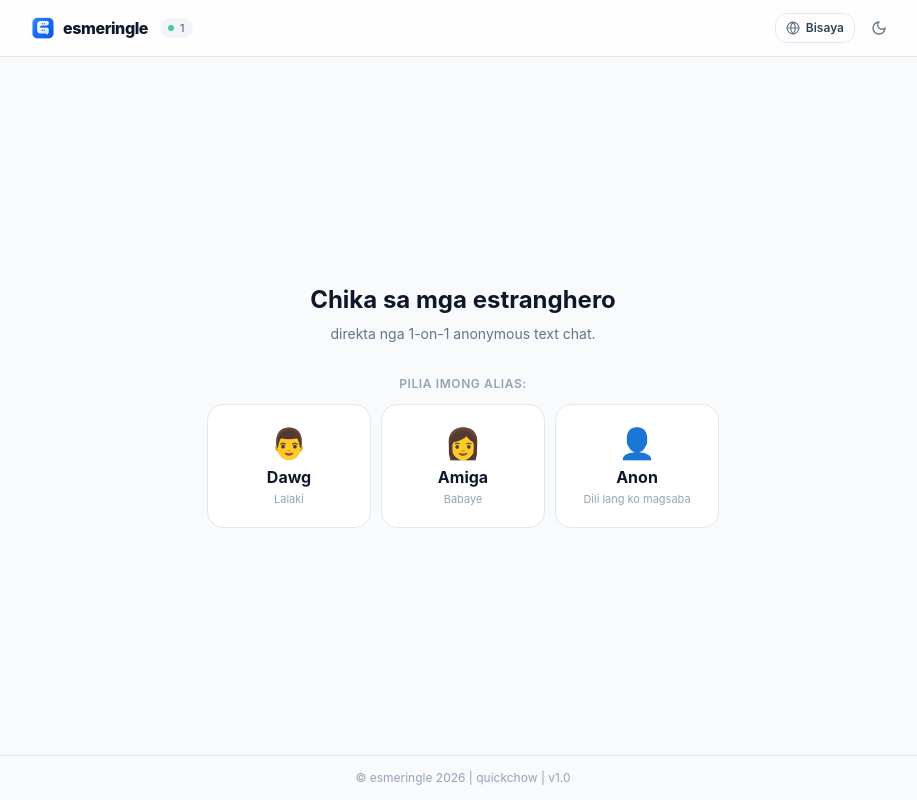
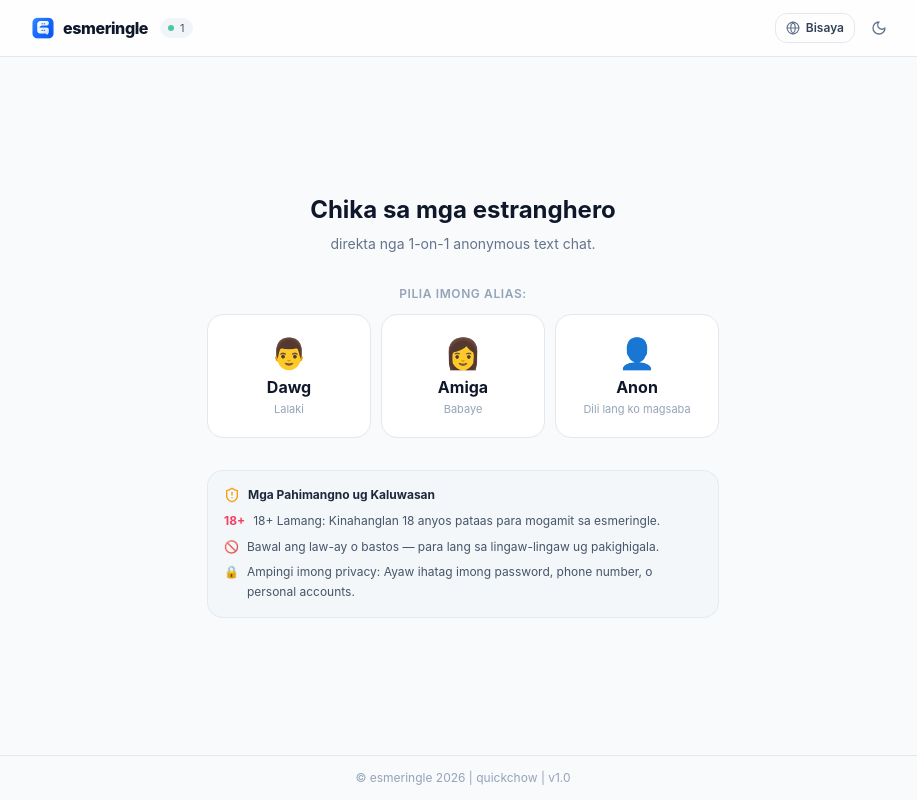
Before and after one commit to alvizojc1104/esmiringle, a Next.js app: page / in a window 1280 px wide. Shown: the whole page, without its empty margins (177-1094 px from the left). Built offline with nearby package versions, Linux system fonts and the light colour scheme; no server answers.

Commit message:
feat: add 18+ and safety community guidelines notes card to home page

```diff
--- a/src/app/page.tsx
+++ b/src/app/page.tsx
@@ -6,7 +6,7 @@ import { UserProfile, Gender, GENDER_ALIASES } from "../types/chat";
 import { Language, translations } from "../utils/i18n";
 import { useChatSocket } from "../hooks/useChatSocket";
 import OnboardingModal from "../components/OnboardingModal";
-import { Sun, Moon, MessageSquare, Globe } from "lucide-react";
+import { Sun, Moon, MessageSquare, Globe, ShieldAlert } from "lucide-react";
 import { sound } from "../utils/audio";
 
 export default function HomePage() {
@@ -244,6 +244,28 @@ export default function HomePage() {
               </div>
             </div>
           )}
+
+          {/* Community Guidelines & Notes Card */}
+          <div className="mt-8 p-4 rounded-2xl bg-slate-100/70 dark:bg-slate-800/50 border border-slate-200/80 dark:border-slate-800 text-left space-y-2">
+            <div className="flex items-center gap-2 text-xs font-bold text-slate-800 dark:text-slate-200">
+              <ShieldAlert className="w-4 h-4 text-amber-500 shrink-0" />
+              <span>{t.communityNotesTitle}</span>
+            </div>
+            <ul className="space-y-1.5 text-xs text-slate-600 dark:text-slate-300 leading-relaxed">
+              <li className="flex items-start gap-2">
+                <span className="font-bold text-rose-500 shrink-0">18+</span>
+                <span>{t.noteAge}</span>
+              </li>
+              <li className="flex items-start gap-2">
+                <span className="shrink-0">🚫</span>
+                <span>{t.noteNoNudity}</span>
+              </li>
+              <li className="flex items-start gap-2">
+                <span className="shrink-0">🔒</span>
+                <span>{t.notePrivacy}</span>
+              </li>
+            </ul>
+          </div>
         </div>
       </main>
 
--- a/src/utils/i18n.ts
+++ b/src/utils/i18n.ts
@@ -35,6 +35,10 @@ export interface Translations {
   maleLabel: string;
   femaleLabel: string;
   preferNotToSayLabel: string;
+  communityNotesTitle: string;
+  noteAge: string;
+  noteNoNudity: string;
+  notePrivacy: string;
 }
 
 export const translations: Record<Language, Translations> = {
@@ -74,6 +78,10 @@ export const translations: Record<Language, Translations> = {
     maleLabel: "Male",
     femaleLabel: "Female",
     preferNotToSayLabel: "Prefer not to say",
+    communityNotesTitle: "Community Guidelines & Safety",
+    noteAge: "18+ Only: You must be at least 18 years old to use esmeringle.",
+    noteNoNudity: "No nudity or explicit content — keep it friendly and just for fun.",
+    notePrivacy: "Protect your privacy: Never share real names, passwords, phone numbers, or social accounts.",
   },
   bisaya: {
     appName: "esmeringle",
@@ -110,5 +118,9 @@ export const translations: Record<Language, Translations> = {
     maleLabel: "Lalaki",
     femaleLabel: "Babaye",
     preferNotToSayLabel: "Dili lang ko magsaba",
+    communityNotesTitle: "Mga Pahimangno ug Kaluwasan",
+    noteAge: "18+ Lamang: Kinahanglan 18 anyos pataas para mogamit sa esmeringle.",
+    noteNoNudity: "Bawal ang law-ay o bastos — para lang sa lingaw-lingaw ug pakighigala.",
+    notePrivacy: "Ampingi imong privacy: Ayaw ihatag imong password, phone number, o personal accounts.",
   },
 };
```
